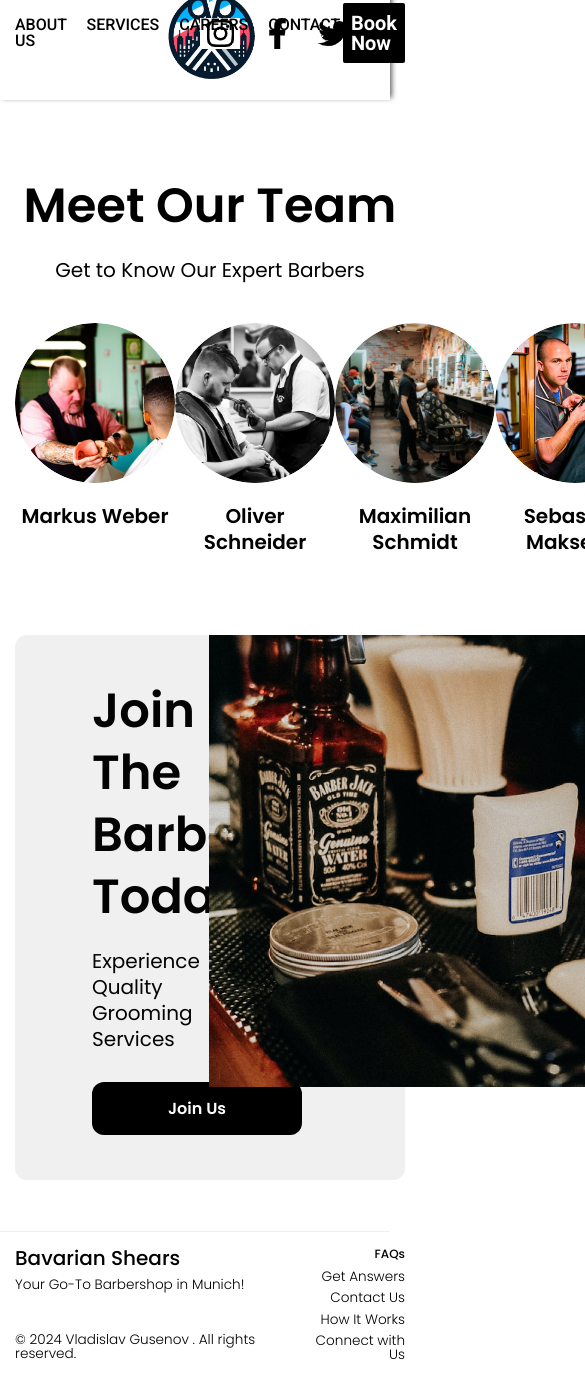
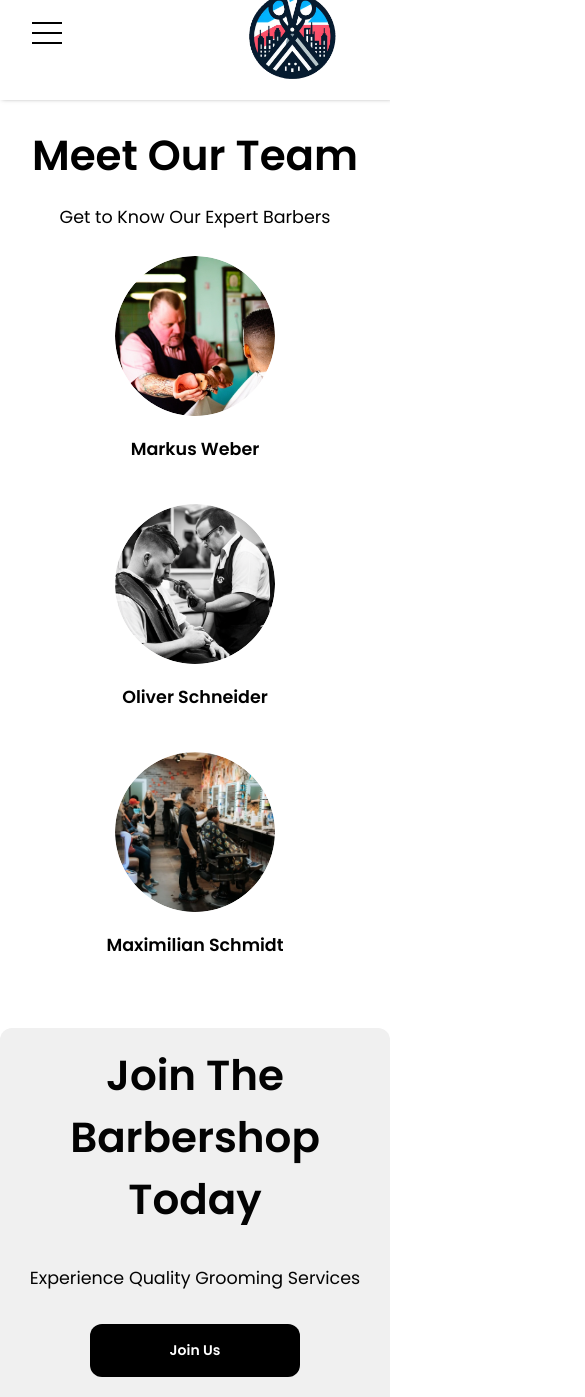
Before and after one commit to sewstie/Shears, a plain HTML site: page careers.html in a window 390 px wide. Shown: the part 34-1431 px from the top of the page, 585 px wide, since content can reach past the window. Drawn offline with Linux system fonts and the light colour scheme.

Commit message:
responsiveness for career

```diff
--- a/about-us.html
+++ b/about-us.html
@@ -10,9 +10,9 @@
     <link rel="stylesheet" href="./styles/reset.css">
     <link rel="icon" href="./assets/icons/favicon.ico">
     <link rel="stylesheet" href="./styles/include.css">
-    <link rel="stylesheet" href="./styles/include_responsive.css">
+    <link rel="stylesheet" href="./styles/responsive/include_responsive.css">
     <link rel="stylesheet" href="./styles/about-us.css">
-    <link rel="stylesheet" href="./styles/about-us_responsive.css">
+    <link rel="stylesheet" href="./styles/responsive/about-us_responsive.css">
 </head>
 <body>
     <header class="header">
--- a/careers.html
+++ b/careers.html
@@ -10,8 +10,9 @@
     <link rel="stylesheet" href="./styles/reset.css">
     <link rel="icon" href="./assets/icons/favicon.ico">
     <link rel="stylesheet" href="./styles/include.css">
+    <link rel="stylesheet" href="./styles/responsive/include_responsive.css">
     <link rel="stylesheet" href="./styles/careers.css">
-    <link rel="stylesheet" href="./styles/responsive.css">
+    <link rel="stylesheet" href="./styles/responsive/careers_responsive.css">
 </head>
 <body>
     <header class="header">
--- a/styles/careers.css
+++ b/styles/careers.css
@@ -1,10 +1,10 @@
 /*     our-team      */
 
 .our-team-title{
-    margin-top: 75px;
-    margin-bottom: 20px;
+    margin-top: min(7vh ,4.7rem);
+    margin-bottom: min(2vh ,1.25rem);
     color: #000000;
-    font-size: 3em;
+    font-size: 3rem;
     font-weight: 600;
     line-height: 62px;
     text-align: center;
@@ -12,13 +12,13 @@
 
 .our-team-text{
     color: #000000;
-    font-size: 1.25em;
+    font-size: 1.25rem;
     line-height: 26px;
     text-align: center;
 }
 
 .our-team__content{
-    margin-top: 40px;
+    margin-top: min(3vh ,2.25rem);
     display: flex;
     justify-content: space-between;
 }
@@ -34,7 +34,7 @@
 .our-team__content-name{
     margin-top: 20px;
     color: #000000;
-    font-size: 1.25em;
+    font-size: 1.25rem;
     font-weight: 600;
     line-height: 26px;
     text-align: center;
@@ -47,7 +47,7 @@
     justify-content: space-between;
     background-color: #f0f0f0;
     border-radius: 12px;
-    margin-top: 80px;
+    margin-top: min(10vh, 5rem);
 }
 
 .join-us__content{
@@ -60,7 +60,7 @@
 
 .join-us__content-title{
     color: #030303;
-    font-size: 3em;
+    font-size: 3rem;
     font-weight: 600;
     line-height: 62px;
 }
@@ -68,7 +68,7 @@
 .join-us__content-text{
     margin-bottom: 10px;
     color: #030303;
-    font-size: 1.25em;
+    font-size: 1.25rem;
     line-height: 26px;
 }
 
@@ -81,7 +81,7 @@
     border-radius: 12px;
     background-color: #000000;
     color: #ffffff;
-    font-size: 1em;
+    font-size: 1rem;
     font-weight: 600;
     line-height: 21px;
     text-decoration: none;
--- /dev/null
+++ b/styles/responsive/careers_responsive.css
@@ -0,0 +1,20 @@
+@media (max-width:1230px) {
+}
+
+@media (max-width:1024px) {
+    .our-team__content-block:last-child{display: none;}
+    .our-team-title{margin-top: min(3vh ,3.2rem);}
+
+    .join-us-inner{flex-direction: column; align-items: center; gap: 3vh;}
+    .join-us-image{width: 100%; height: 100%; border-radius: 0 0 12px 12px;}
+    .join-us__content-title{text-align: center; }
+    .join-us__content{padding: 2vh 0; width: auto; gap: 4vh;}
+    .join-us__content-text{margin: 0 auto;}
+    .join-us__content-btn{margin: 0 auto;}
+}
+
+@media (max-width:768px) {
+    .our-team__content{flex-direction: column; gap: 5vh;}
+
+    .join-us-inner{padding: 0 15px;}
+}
```
Also changed, not shown: index.html (+2 -2 lines), styles/responsive/about-us_responsive.css (renamed from styles/about-us_responsive.css), styles/responsive/include_responsive.css (renamed from styles/include_responsive.css), styles/responsive/index_responsive.css (renamed from styles/index_responsive.css).
